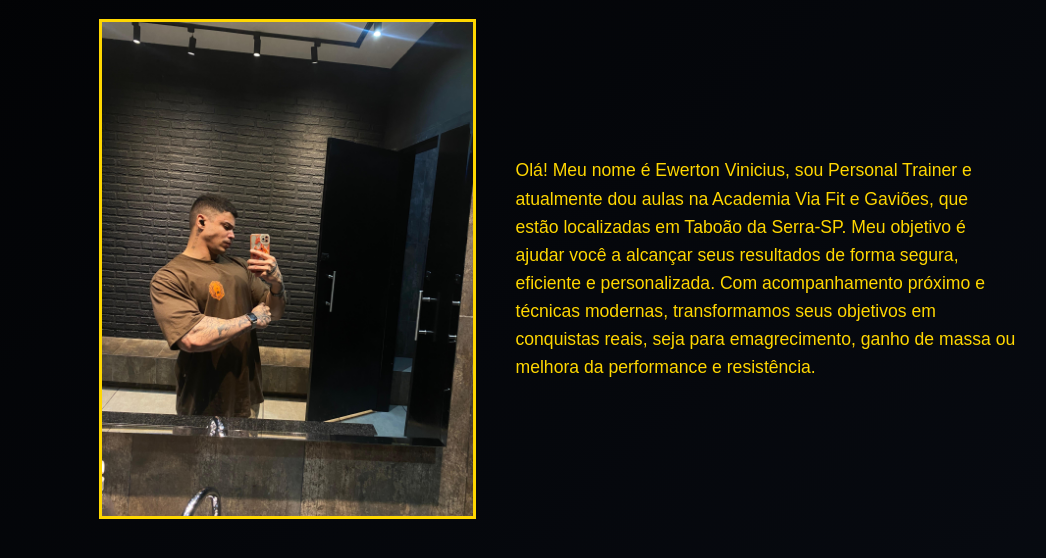
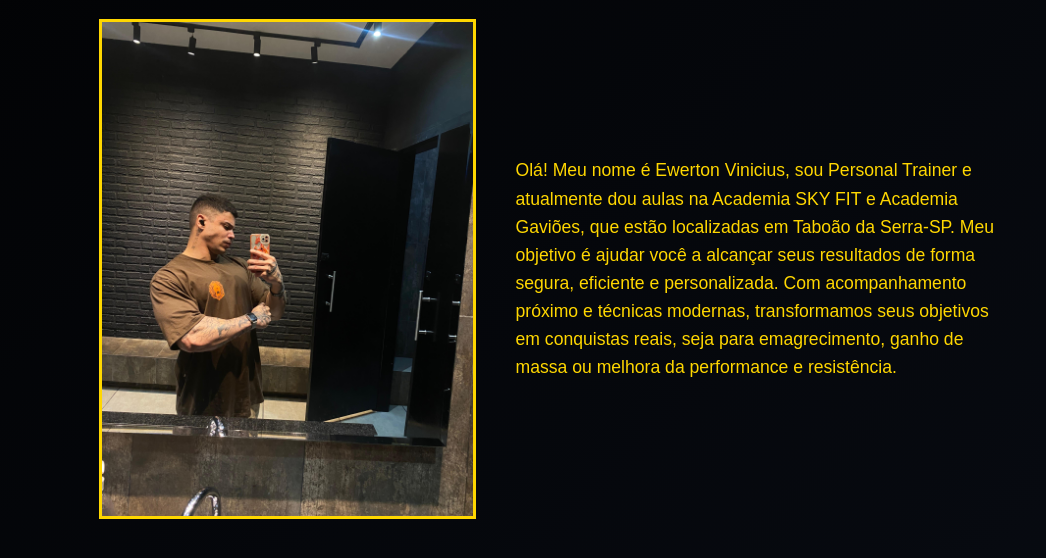
Before and after one commit to lucasfelipe01/portifolio-personal-viny, a plain HTML site: page index.html in a window 1280 px wide. Shown: the part 720-1278 px from the top of the page, without its empty margins (41-1087 px from the left). Drawn offline with Linux system fonts and the light colour scheme.

Commit message:
Atualização nas academias

```diff
--- a/index.html
+++ b/index.html
@@ -56,7 +56,7 @@
   <div class="sobre-container">
     <img src="assets/fotos /apresentacao.jpeg" alt="Ewerton Vinicius" class="sobre-img" />
     <p>
-Olá! Meu nome é Ewerton Vinicius, sou Personal Trainer e atualmente dou aulas na Academia Via Fit e Gaviões, que estão localizadas em Taboão da Serra-SP. Meu objetivo é ajudar você a alcançar seus resultados de forma segura, eficiente e personalizada. Com acompanhamento próximo e técnicas modernas, transformamos seus objetivos em conquistas reais, seja para emagrecimento, ganho de massa ou melhora da performance e resistência.    </p>
+Olá! Meu nome é Ewerton Vinicius, sou Personal Trainer e atualmente dou aulas na Academia SKY FIT e Academia Gaviões, que estão localizadas em Taboão da Serra-SP. Meu objetivo é ajudar você a alcançar seus resultados de forma segura, eficiente e personalizada. Com acompanhamento próximo e técnicas modernas, transformamos seus objetivos em conquistas reais, seja para emagrecimento, ganho de massa ou melhora da performance e resistência.    </p>
   </div>
 </section>
 
```
